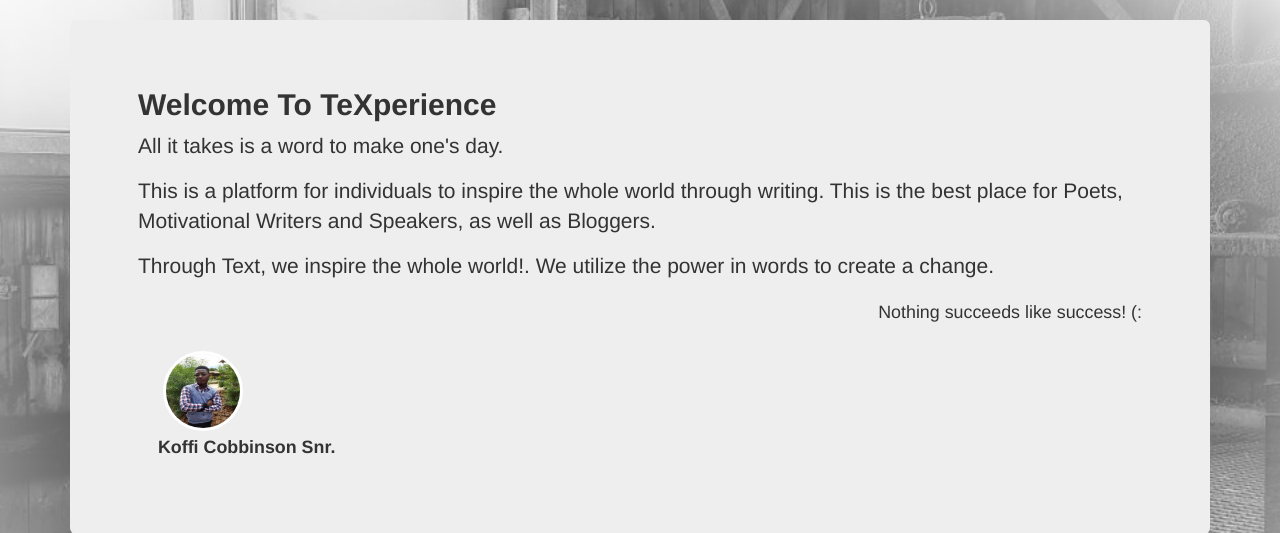
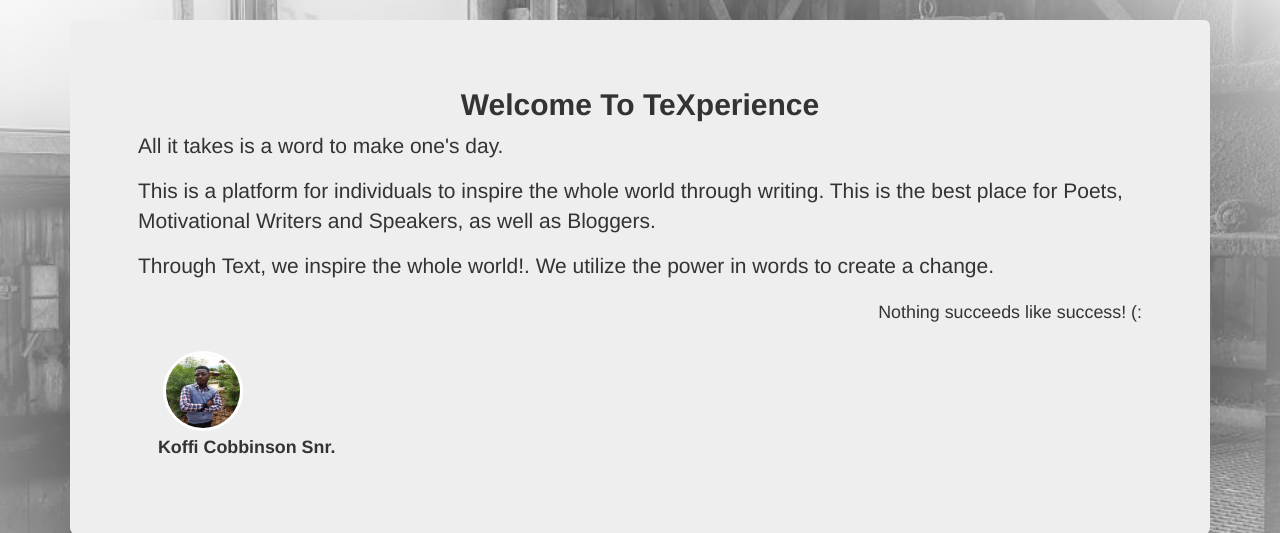
Before and after one commit to Koffi-Cobbin/TeXperienceBlog, a Flask app: page / in a window 1280 px wide. Shown: the part 52-585 px from the top of the page. Run offline with Flask 2, Linux system fonts and the light colour scheme; some libraries are stand-ins or nearby versions.

Commit message:
Update index.html

```diff
--- a/src/templates/index.html
+++ b/src/templates/index.html
@@ -10,7 +10,7 @@
  <div class="container">
  <div class="jumbotron">
     <div style="padding: 0px 8px;">
-        <h2><strong> Welcome To TeXperience</strong></h2>
+        <h2 style="text-align:center"><strong> Welcome To TeXperience</strong></h2>
         <p> All it takes is a word to make one's day. </p>
         <p> This is a platform for individuals to inspire the whole world through writing.
           This is the best place for Poets, Motivational Writers and Speakers, as well as Bloggers. </p>
```
